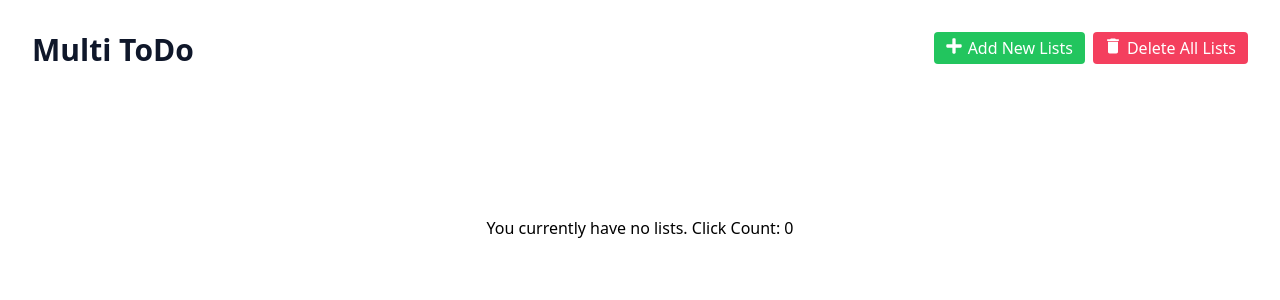
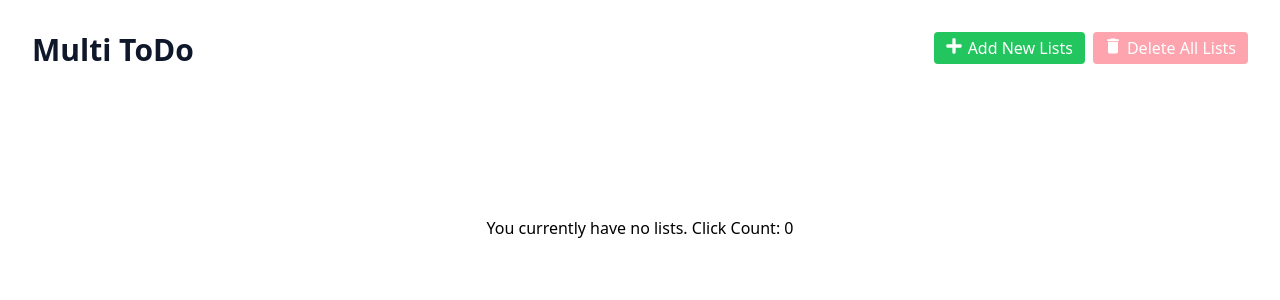
Before and after one commit to JANA-hassanhashmi/MultiTodo, a React (Vite) app in the folder MultiTodoList/: page / in a window 1280 px wide. Shown: the top 300 px of the page. Built offline with nearby package versions, Linux system fonts and the light colour scheme.

Commit message:
added some more styling to front empty page

```diff
--- a/MultiTodoList/src/App.tsx
+++ b/MultiTodoList/src/App.tsx
@@ -11,12 +11,12 @@ function App() {
       <div className='flex flex-col md:justify-between md:flex-row'>
         <h1 className='font-sans text-3xl font-semibold text-slate-900' >Multi ToDo</h1>
         <div className='space-x-2 text-white inline-flex items-baseline'>
-          <div className='bg-green-500 rounded py-1 px-3 inline-flex items-baseline space-x-1.5'>
+          <div className='bg-green-500 rounded py-1 px-3 inline-flex items-baseline space-x-1.5 cursor-pointer hover:bg-green-600'>
           <FaPlus className='scale-110'/>
           <span className=''>Add New Lists</span>
           </div>
 
-          <div className='bg-rose-500 rounded py-1 px-3 inline-flex items-baseline space-x-1.5'>
+          <div className='bg-rose-300 rounded py-1 px-3 inline-flex items-baseline space-x-1.5 cursor-pointer hover:bg-rose-500'>
           <MdDelete className='scale-125'/>
           <span className=''>Delete All Lists</span>
           </div>
```
